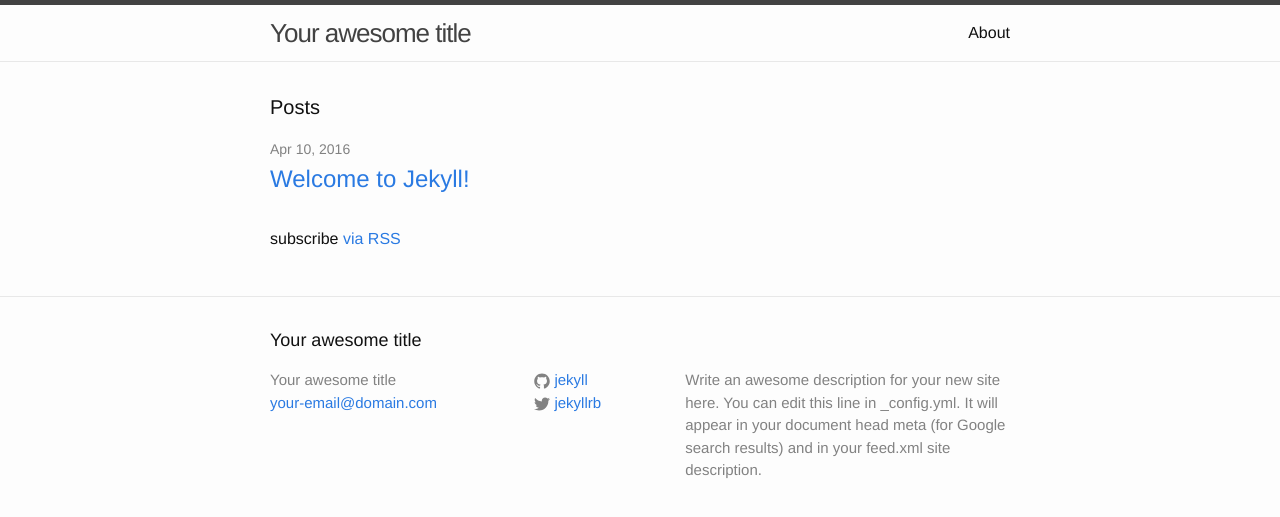
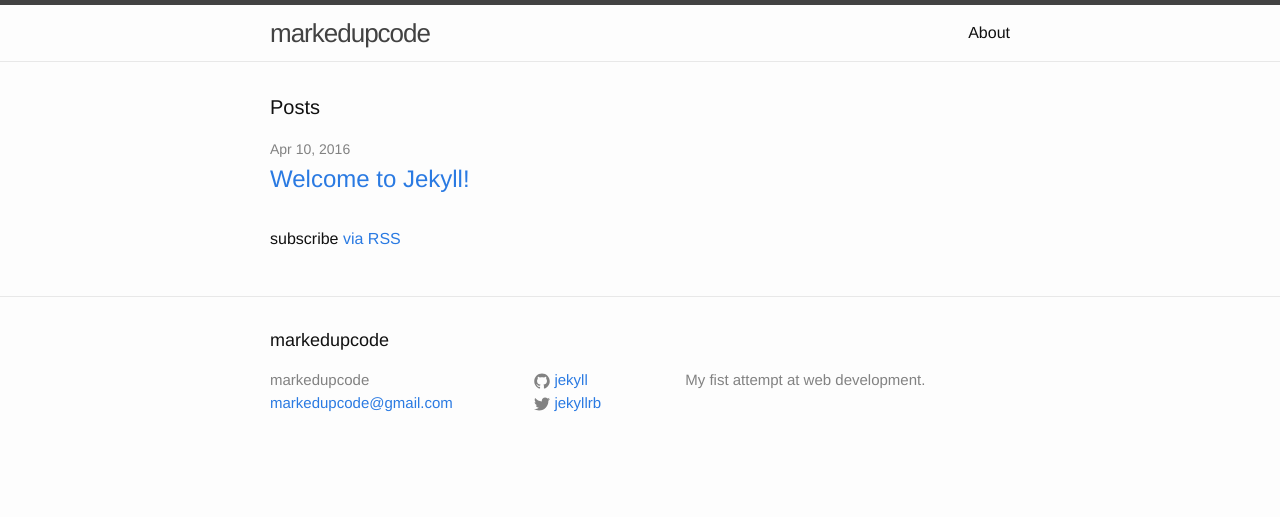
Before and after one commit to markedupcode/markedupcode.github.io, a Jekyll site: the page built from index.html, in a window 1280 px wide. Shown: the top 517 px of the page. Built offline with Jekyll 4.4.1, drawn with Linux system fonts in a browser that asks for light colours.

Commit message:
Update _config.yml

```diff
--- a/_config.yml
+++ b/_config.yml
@@ -6,12 +6,10 @@
 # 'jekyll serve'. If you change this file, please restart the server process.
 
 # Site settings
-title: Your awesome title
-email: your-email@domain.com
+title: markedupcode
+email: markedupcode@gmail.com
 description: > # this means to ignore newlines until "baseurl:"
-  Write an awesome description for your new site here. You can edit this
-  line in _config.yml. It will appear in your document head meta (for
-  Google search results) and in your feed.xml site description.
+  My fist attempt at web development.
 baseurl: "" # the subpath of your site, e.g. /blog
 url: "http://yourdomain.com" # the base hostname & protocol for your site
 twitter_username: jekyllrb
```
